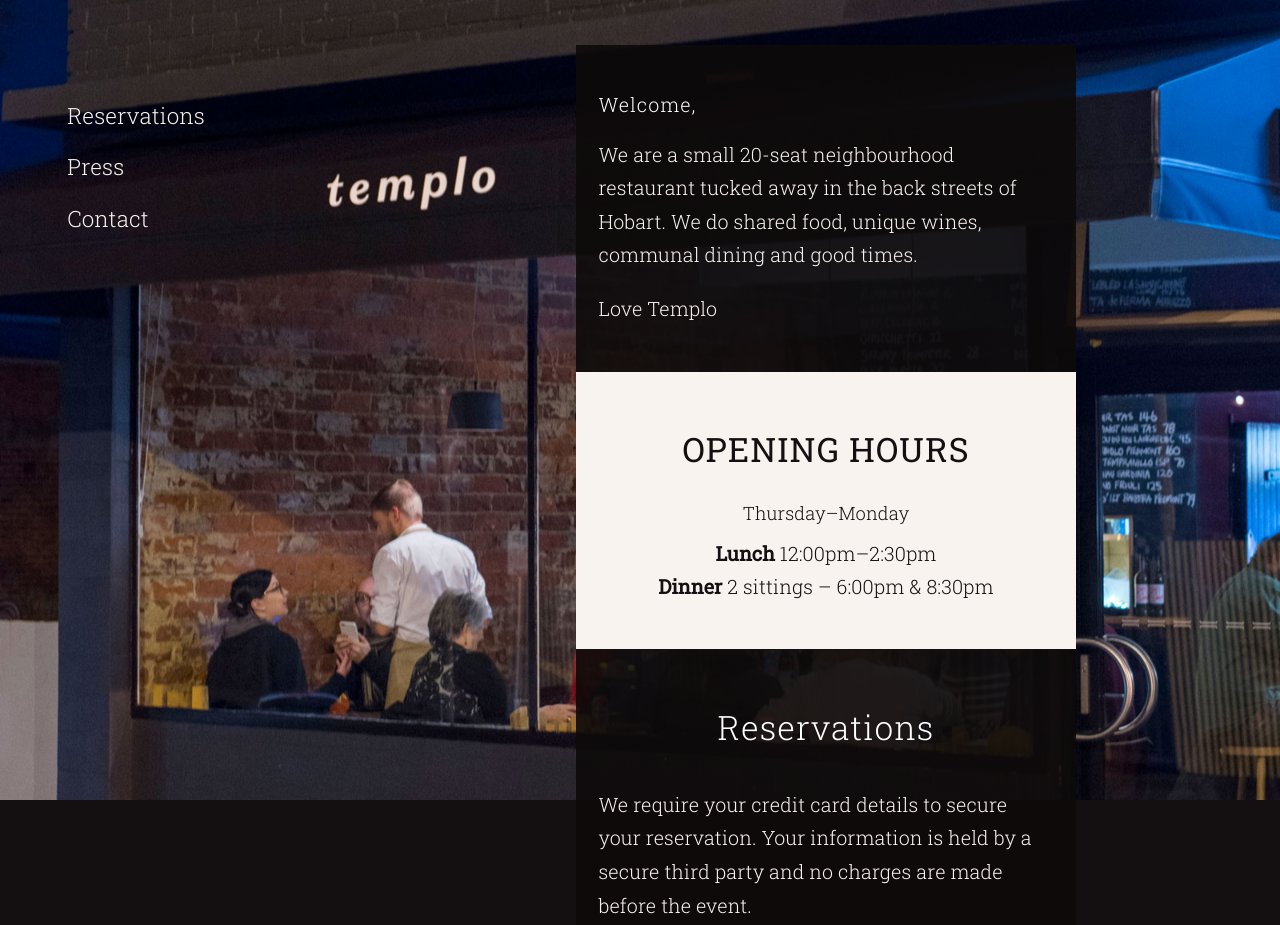
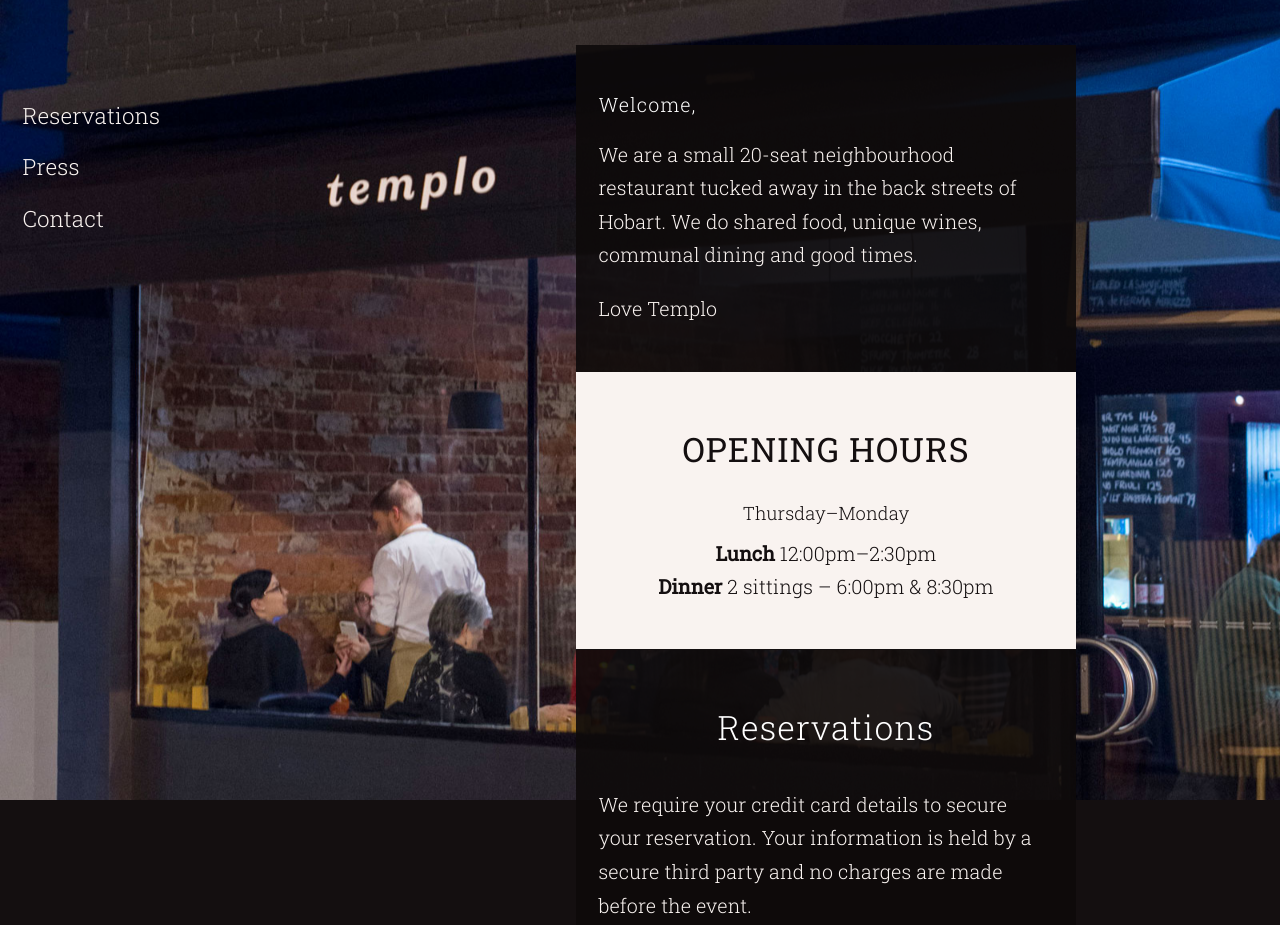
Before and after one commit to avelingrayorg/templo, a website: page index.html in a window 1280 px wide. Shown: the top 925 px of the page. Drawn offline with Linux system fonts and the light colour scheme.

Commit message:
reposition header in wide layout

```diff
--- a/style.css
+++ b/style.css
@@ -94,7 +94,6 @@
   header {
     display: inline-block;
     position: fixed;
-    left: 2em;
     width: auto;
   }
   header img {
```
